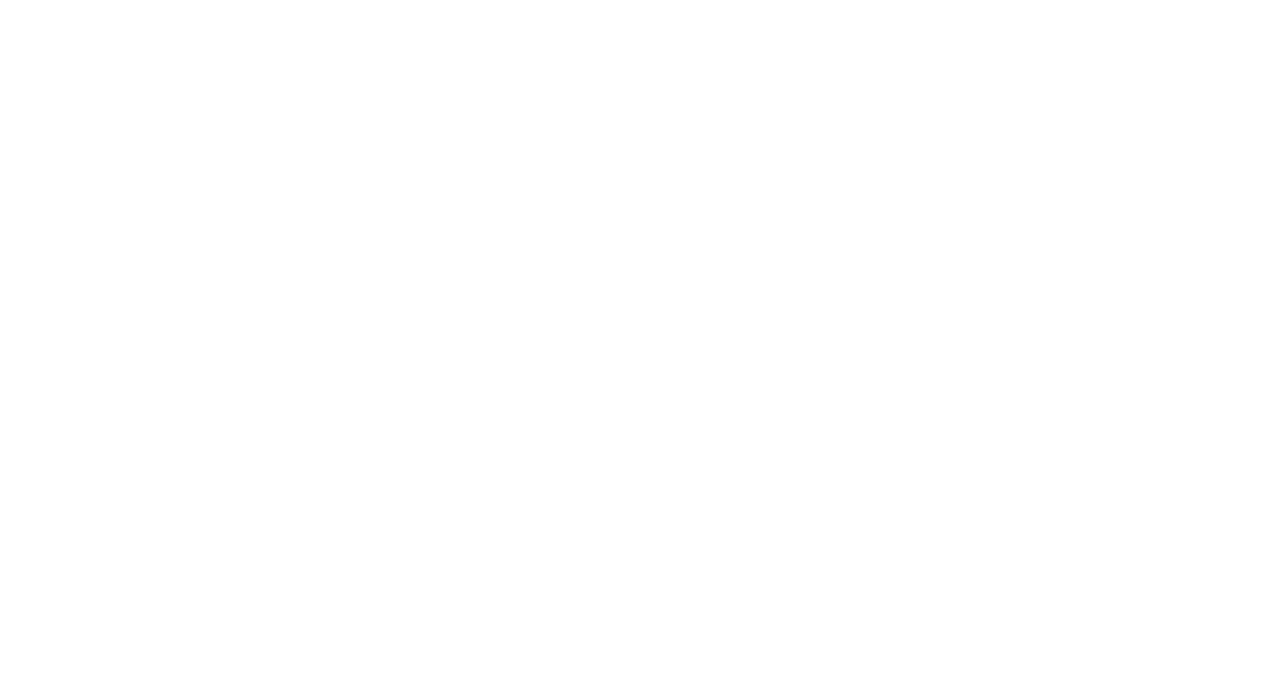
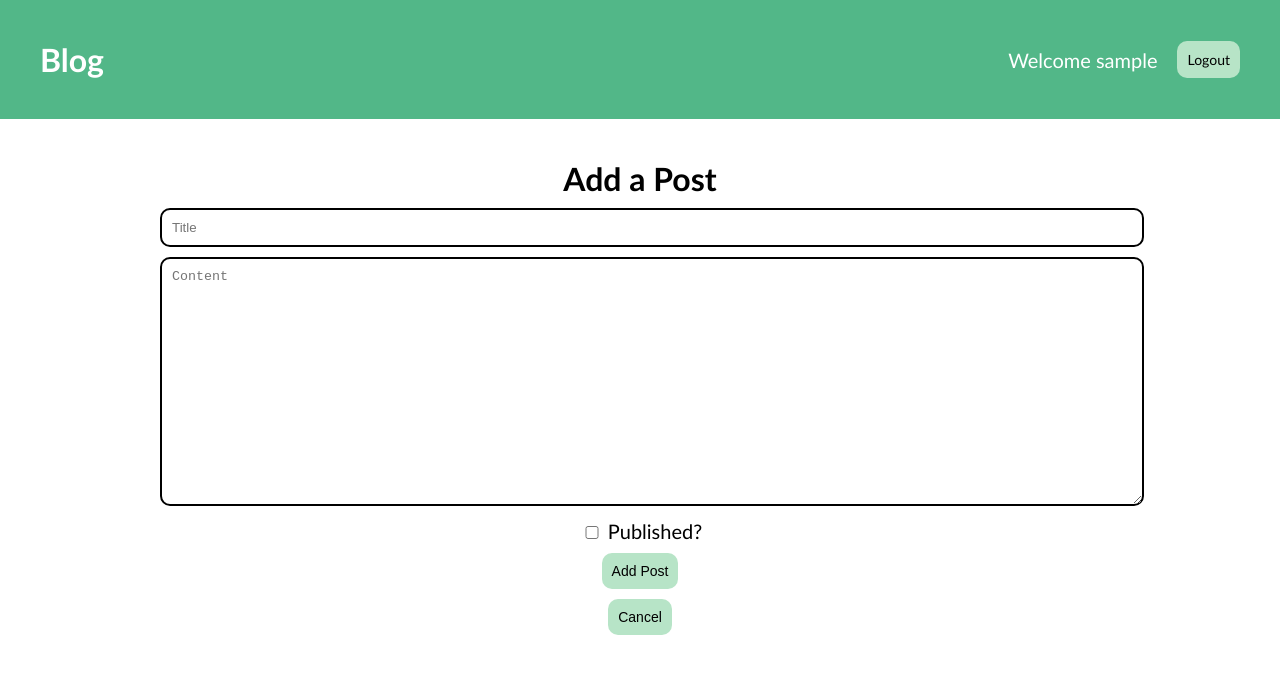
Before and after one commit to simbag04/blog-client, a React (Create React App) app: page /#/add in a window 1280 px wide. Before the commit this address had no page. Shown: the top 674 px of the page. Built offline with nearby package versions, Linux system fonts and the light colour scheme; sample sign-in values are in the browser's storage.

Commit message:
Significantly change logic of accessing posts and add functionality for user to view their own posts

```diff
--- /dev/null
+++ b/src/AddPost.js
@@ -0,0 +1,65 @@
+import { useContext, useState } from "react"
+import { ApiContext } from "./App"
+import { Link, useNavigate } from "react-router-dom";
+import './styles/addpost.css'
+
+export const AddPost = ({ user }) => {
+  const nav = useNavigate();
+  const apiLink = useContext(ApiContext);
+  const [formData, setFormData] = useState({});
+
+  const handleInputChange = (e) => {
+    setFormData({
+      ...formData,
+      [e.target.id]: e.target.value
+    })
+  }
+
+  const cancelHandler = () => {
+    nav('/user/posts')
+  }
+
+  return (
+    <div className="content-body add-post-form">
+      {user ?
+        <>
+          <h1>Add a Post</h1>
+          <form>
+            <label htmlFor="title">
+              <input id="title"
+                      type="text"
+                      required={true}
+                      placeholder="Title"
+                      onChange={handleInputChange}>
+
+              </input>
+            </label>
+            <label htmlFor="content">
+              <textarea id="content"
+                        type="text"
+                        required={true}
+                        placeholder="Content"
+                        onChange={handleInputChange}
+                        rows={15}>
+
+              </textarea>
+            </label>
+            <label htmlFor="published">
+              <span className="published-input">
+                <div>
+                  <input type="checkbox"></input>
+                </div>
+                <div>
+                  Published?
+                </div>
+              </span>
+            </label>
+              <button type="submit">Add Post</button>
+              <button type="button" onClick={cancelHandler}>Cancel</button>
+          </form>
+        </> :
+        <div>Please <Link to="/login">login</Link> to create, view, and edit your posts!</div>
+      }
+    </div>
+  )
+}
--- a/src/App.js
+++ b/src/App.js
@@ -6,7 +6,7 @@ export const ApiContext = createContext();
 function App() {
   return (
     <div className="App">
-      <ApiContext.Provider value={ "https://blog-api-1r4y.onrender.com" }>
+      <ApiContext.Provider value={ "http://localhost:5000" }>
         <Main></Main>
       </ApiContext.Provider>
     </div>
--- a/src/Login.js
+++ b/src/Login.js
@@ -1,6 +1,5 @@
 import { useState } from "react";
 import { useNavigate } from "react-router-dom"
-import { Link } from "react-router-dom";
 
 export const Login = ({login}) => {
   const nav = useNavigate();
@@ -31,7 +30,7 @@ export const Login = ({login}) => {
   }
 
   return(
-    <div className="login">
+    <div className="content-body login">
       <h1>Login</h1>
       <form id="loginform" onSubmit={formSubmitHandler}>
         <label htmlFor="username">
--- a/src/Main.js
+++ b/src/Main.js
@@ -1,4 +1,4 @@
-import React, { useEffect, useState, createContext, useContext } from "react";
+import React, { useEffect, useState, useContext } from "react";
 import { HashRouter, Routes, Route } from "react-router-dom"
 import { Posts } from "./Posts"
 import { Login } from "./Login";
@@ -7,11 +7,19 @@ import { Navbar } from "./Navbar";
 import { Logout } from "./Logout";
 import './styles/index.css'
 import { ApiContext } from "./App";
+import { SinglePost } from "./SinglePost";
+import format from "date-fns/format";
+import { UserPosts } from "./UserPosts";
+import { AddPost } from "./AddPost";
 
 
 export function Main () {
   const [user, setUser] = useState(null);
   const apiLink = useContext(ApiContext);
+
+  const formatDate = (date) => {
+    return format(date, "MMM d, yyyy h:mma")
+  }
 
   const login = async (data) => {
     try {
@@ -71,7 +79,12 @@ export function Main () {
     <HashRouter>
         <Routes>
           <Route path="/" element={<Navbar user={user}></Navbar>}>
-            <Route index element={<Posts user={user} setUser={setUser}/>} />
+            <Route index
+              element={<Posts user={user} setUser={setUser} formatDate={formatDate}/>} />
+            <Route path="/post/:pid"
+              element={<SinglePost user={user} setUser={setUser} formatDate={formatDate}/>} />
+            <Route path="/user/posts" element={<UserPosts user={user}/>}></Route>
+            <Route path="/add" element={<AddPost user={user}/>} />
             <Route path="/login" element={<Login login={login}/>} />
             <Route path="/register" element={<Register />} />
             <Route path="/logout" element={<Logout setUser={setUser}></Logout>}></Route>
--- a/src/Posts.js
+++ b/src/Posts.js
@@ -1,43 +1,31 @@
 import { useContext, useEffect, useState } from "react";
-import { SinglePost } from "./SinglePost";
 import './styles/posts.css'
 import { ApiContext } from "./App";
-import format from "date-fns/format";
+import { Link } from "react-router-dom";
 
-export function Posts({ user, setUser }) {
+export function Posts({ user, setUser, formatDate }) {
   const [posts, setPosts] = useState([]);
-  const [id, setId] = useState(null);
   const apiLink = useContext(ApiContext);
-  const clickHandler = (e) => {
-    setId(e.target.id);
-  }
-
-  const formatDate = (date) => {
-    return format(date, "MMM d, yyyy h:mma")
-  }
 
   useEffect(() => {
     const getPosts = async () => {
-      let currPosts = null;
-      if (id === null) {
-        currPosts = await fetch(`${apiLink}/posts`);
-        const json = await currPosts.json();
-        setPosts(JSON.parse(json));
-      } else {
-        currPosts = await fetch(`${apiLink}/posts/${id}`);
-        let json = await currPosts.json();
-        setPosts([json.post]);
-      }
+      let currPosts = await fetch(`${apiLink}/posts`);
+      const json = await currPosts.json();
+      setPosts(JSON.parse(json));
+
     }
 
     getPosts().catch(console.error);
-  }, [id, apiLink])
+  }, [apiLink])
 
 
   return (
     <div className="posts-main">
-      {id == null ? <h1>Posts</h1> : null}
-      {id == null ?
+        <h1>All Posts</h1>
+        { user ?
+          <div><Link to="/user/posts">View and edit your posts</Link></div> :
+          <div>Please <Link to="/login">login</Link> to create and edit posts!</div>
+        }
         <div className="posts">
           {posts.map((post) => {
             return (
@@ -45,11 +33,10 @@ export function Posts({ user, setUser }) {
                 <div className="post-title">{post.title}</div>
                 <div className="post-content">{post.content}</div>
                 <div>Created by {post.created_by.username} on {formatDate(new Date(post.timestamp))}</div>
-                <button id={post._id} onClick={clickHandler}>View post</button>
+                <Link to={`/post/${post._id}`}>View Post</Link>
               </div>
             )})}
-        </div> :
-        <SinglePost id={id} setId={setId} user={user} setUser={setUser} formatDate={formatDate}></SinglePost>}
+        </div>
     </div>
   )
 }
--- a/src/Register.js
+++ b/src/Register.js
@@ -44,7 +44,7 @@ export const Register = () => {
   }
 
   return(
-    <div className="register">
+    <div className="content-body register">
       <h1>Register</h1>
       {registered ? null :
         <form id="loginform" onSubmit={formSubmitHandler}>
--- a/src/SinglePost.js
+++ b/src/SinglePost.js
@@ -2,16 +2,14 @@ import { useContext, useEffect, useState } from "react";
 import { AddComment } from "./AddComment";
 import './styles/single-post.css'
 import { ApiContext } from "./App";
+import { Link, useParams } from "react-router-dom";
 
-export const SinglePost = ({ id, setId, user, setUser, formatDate }) => {
+export const SinglePost = ({ user, setUser, formatDate }) => {
   const [post, setPost] = useState(null);
   const [comments, setComments] = useState(null);
   const [addComment, setAddComment] = useState(false);
+  const { pid } = useParams();
   const apiLink = useContext(ApiContext);
-
-  const allClickHandler = () => {
-    setId(null);
-  }
 
   const addClickHandler = () => {
     setAddComment(true);
@@ -20,11 +18,11 @@ export const SinglePost = ({ id, setId, user, setUser, formatDate }) => {
   useEffect(() => {
     let currComments = null;
     const getInfo = async () => {
-      const currPosts = await fetch(`${apiLink}/posts/${id}`);
+      const currPosts = await fetch(`${apiLink}/posts/${pid}`);
       let json = await currPosts.json();
       setPost(json.post);
 
-      currComments = await fetch(`${apiLink}/posts/${id}/comments`);
+      currComments = await fetch(`${apiLink}/posts/${pid}/comments`);
       const commentJson = await currComments.json();
       setComments(JSON.parse(commentJson));
     }
@@ -32,7 +30,7 @@ export const SinglePost = ({ id, setId, user, setUser, formatDate }) => {
     getInfo().catch(console.error)
 
 
-  }, [id, addComment, apiLink])
+  }, [addComment, apiLink, pid])
 
   return (
     <div className="post-detail">
@@ -42,13 +40,14 @@ export const SinglePost = ({ id, setId, user, setUser, formatDate }) => {
           <div>{post.content}</div>
         </div>
       }
-      <button onClick={allClickHandler}>View All Posts</button>
+      <Link to="/">View All Posts</Link>
+
 
       <h2>Comments</h2>
       <div className="comments-section">
         {addComment ?
           <>
-            <AddComment id={id} user={user} setUser={setUser} setAddComment={setAddComment} />
+            <AddComment id={pid} user={user} setUser={setUser} setAddComment={setAddComment} />
           </> :
           <button onClick={addClickHandler}>Add Comment</button>
         }
@@ -63,6 +62,7 @@ export const SinglePost = ({ id, setId, user, setUser, formatDate }) => {
           })}
         </div>
       </div>
+
     </div>
   )
 
--- /dev/null
+++ b/src/UserPosts.js
@@ -0,0 +1,44 @@
+import { useContext, useEffect, useState } from "react"
+import { ApiContext } from "./App";
+import { Link } from "react-router-dom";
+
+export const UserPosts = ({user}) => {
+  const [posts, setPosts] = useState([]);
+  const apiLink = useContext(ApiContext)
+
+  useEffect(() => {
+    const getPosts = async () => {
+      if (user) {
+        let currPosts = await fetch(`${apiLink}/users/${user._id}`);
+        const json = await currPosts.json();
+        setPosts(JSON.parse(json));
+      }
+    }
+
+    getPosts().catch(console.error)
+  }, [user, apiLink])
+
+  return (
+    <div className="posts-main">
+      {user ?
+      <>
+        <Link to="/add">Add New Post</Link>
+          <div className="posts">
+            {posts.map((post) => {
+              return (
+                <div className="post-summary" key={post._id}>
+                  <div className="post-published">{post.published ? "Published" : "Not Published"}</div>
+                  <div className="post-title">{post.title}</div>
+                  <div className="post-content">{post.content}</div>
+                  <div className="post-buttons">
+                    <Link to={`/edit/${post._id}`}>Edit</Link>
+                    <Link to={`/delete/${post._id}`}>Delete</Link>
+                  </div>
+                </div>
+              )})}
+          </div>
+        </> :
+        <div>Please <Link to="/login">login</Link> to view and edit your posts!</div>}
+    </div>
+  )
+}
--- /dev/null
+++ b/src/styles/addpost.css
@@ -0,0 +1,19 @@
+.add-post-form form {
+  width: 80%;
+}
+
+.add-post-form label {
+  width: 100%;
+}
+
+.add-post-form input, .add-post-form textarea {
+  width: 100%;
+}
+
+.published-input {
+  display: flex;
+  align-items: center;
+  gap: 10px;
+  justify-content: center;
+  font-size: 20px;
+}
--- a/src/styles/index.css
+++ b/src/styles/index.css
@@ -27,20 +27,21 @@ button, a {
   border: none;
   border-radius: 10px;
   background-color: var(--button-color);
+  text-align: center;
 }
 
 button:hover, a:hover {
   box-shadow: 0px 0px 2px 2px black;
 }
 
-form, .register, .login {
+form, .content-body {
   display: flex;
   flex-direction: column;
   align-items: center;
   gap: 10px ;
 }
 
-input {
+input, textarea {
   padding: 10px;
   border-radius: 10px;
   border: 2px solid black;
--- a/src/styles/posts.css
+++ b/src/styles/posts.css
@@ -32,6 +32,13 @@
   font-size: 30px;
 }
 
-.post-summary button {
+.post-summary button, .post-published {
   align-self: center;
 }
+
+.post-buttons {
+  display: grid;
+  grid-template-columns: 1fr 1fr;
+  width: 100%;
+  gap: 20px;
+}
```
